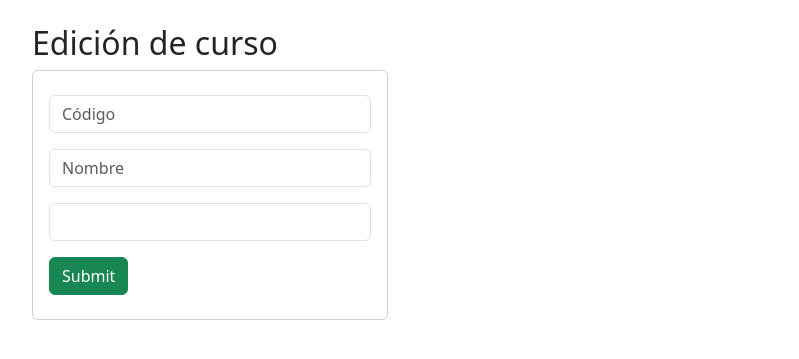
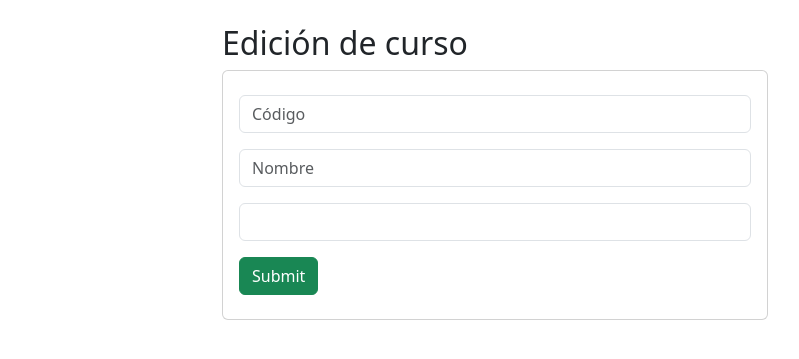
Before and after one commit to josearcos2023/Universidad, a Django app: template Aplicaciones/Academico/templates/edicionCurso.html in a window 1280 px wide. Shown: the part 56-415 px from the top of the page, without its empty margins (430-1229 px from the left). Run offline with Django 4.2, Linux system fonts and the light colour scheme; the template is opened without the code that fills it, so the values that code supplies are empty.

Commit message:
Margenes

```diff
--- a/Aplicaciones/Academico/templates/edicionCurso.html
+++ b/Aplicaciones/Academico/templates/edicionCurso.html
@@ -3,7 +3,7 @@
 
 {% block body %}
 <div class="row">
-    <div class="col-md-4 offset-md-4">
+    <div class="col-md-6 offset-md-6">
         <h2>Edición de curso</h2>
         <div class="card">
             <div class="card-body">
```
